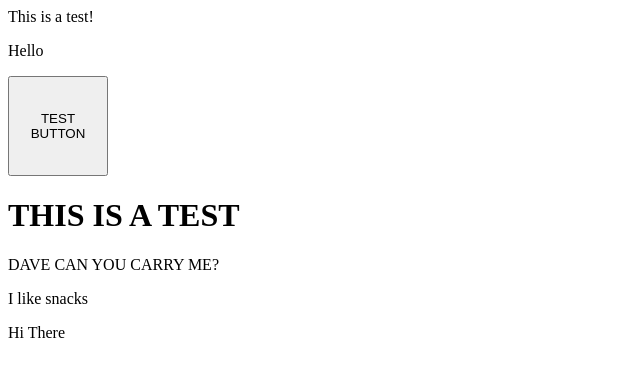
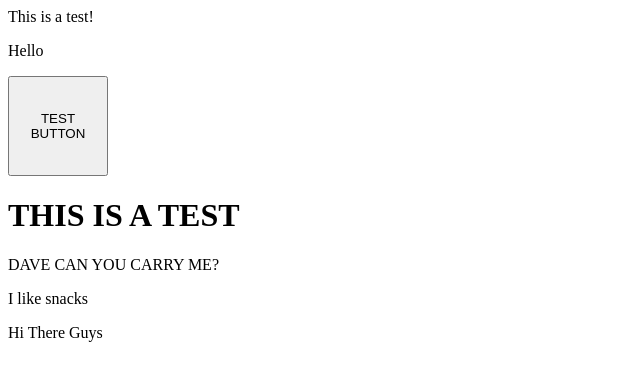
Before and after one commit to aadhav0818/BPA-WebDev-2022, a plain HTML site: page index.html in a window 1280 px wide. Shown: the full height of the page, 0-640 px from the left. Drawn offline with Linux system fonts and the light colour scheme.

Commit message:
Updated readme and index

```diff
--- a/index.html
+++ b/index.html
@@ -4,4 +4,4 @@
 <h1> THIS IS A TEST </h1>
 <p> DAVE CAN YOU CARRY ME? </p>
 <p> I like snacks </p>
-<p> Hi There</p>
+<p> Hi There Guys</p>
```
Also changed, not shown: README.md.
